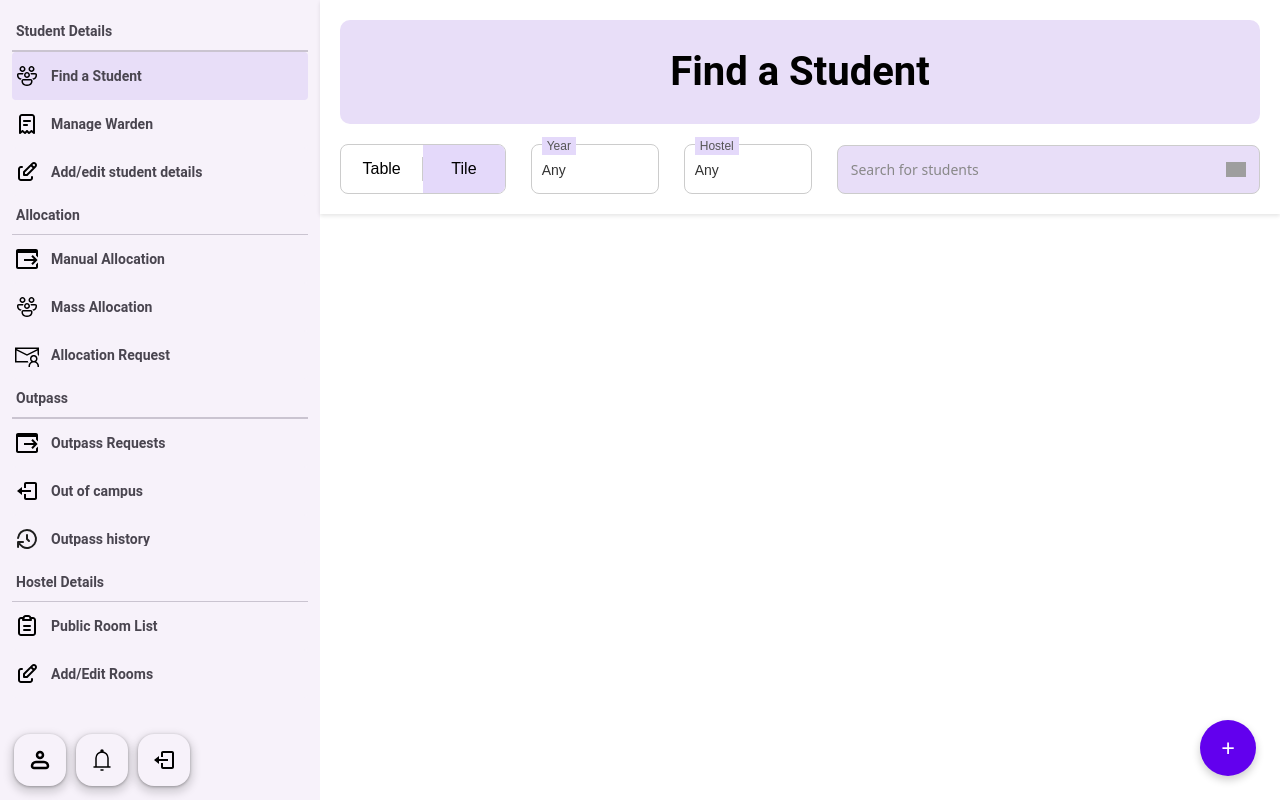
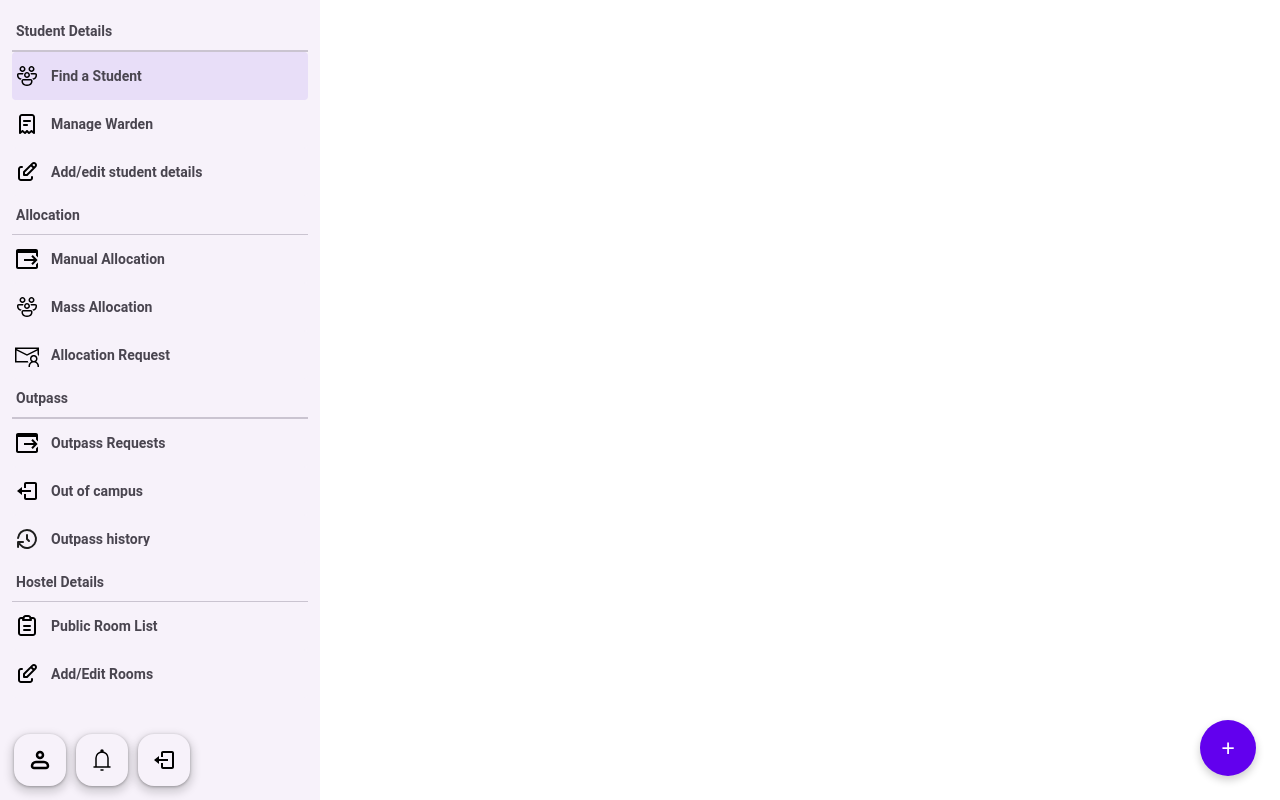
Before and after one commit to Rishavgg/ashrey-hostel, a React (Vite) app in the folder frontend/: page /chief-warden-dashboard in a window 1280 px wide. Built offline with nearby package versions, Linux system fonts and the light colour scheme; grey boxes are pictures that could not be loaded.

Commit message:
temporary fix for chief warden dashboard

```diff
--- a/frontend/src/Pages/ChiefWardenDashboard/ChiefWardenDashboard.tsx
+++ b/frontend/src/Pages/ChiefWardenDashboard/ChiefWardenDashboard.tsx
@@ -1,7 +1,6 @@
 import React, { useState } from "react";
 import Navbar from "../../components/NavbarChief.tsx";
-import FilterBar from "../../components/FilterBar.tsx";
-import { fetchWardenData } from "../../services/managerService.tsx";
+// import { fetchWardenData } from "../../services/managerService.tsx";
 import FindWardenPage from "../../Pages/ChiefWardenDashboard/FindWarden.tsx";
 import MassAllocationPage from "../../Pages/ChiefWardenDashboard/MassAllocation.tsx";
 import ManualAllocationPage from "../../Pages/ChiefWardenDashboard/ManualAllocation";
@@ -20,7 +19,7 @@ type Field = {
 const ChiefWarden: React.FC = () => {
   const [activePage, setActivePage] = useState<string>("Find a Student"); // Default page
   const [isAddWardenPopupVisible, setIsAddWardenPopupVisible] = useState(false); // State to toggle AddUser popup
-  const [wardens, setWardens] = useState<any[]>([]); // Store wardens data
+  const [wardens] = useState<any[]>([]); // Store wardens data
   const [isPopupLoading, setIsPopupLoading] = useState(false);
 
   // Dropdown options for hostel selection
@@ -37,15 +36,15 @@ const ChiefWarden: React.FC = () => {
   };
 
   // Handle Search Functionality
-  const handleSearch = async (searchTerm: string) => {
-    if (!searchTerm) {
-      const data = await fetchWardenData(0, 10); // Fetch all wardens if no search term
-      setWardens(data);
-    } else {
-      const data = await fetchWardenData(0, 10); // Placeholder: Use backend search if available
-      setWardens(data);
-    }
-  };
+  // const handleSearch = async (searchTerm: string) => {
+  //   if (!searchTerm) {
+  //     const data = await fetchWardenData(0, 10); // Fetch all wardens if no search term
+  //     setWardens(data);
+  //   } else {
+  //     const data = await fetchWardenData(0, 10); // Placeholder: Use backend search if available
+  //     setWardens(data);
+  //   }
+  // };
 
   // Handle Popup Submission for Adding Warden
   const handleAddWardenSubmit = async (data: Record<string, string>) => {
@@ -175,7 +174,7 @@ const ChiefWarden: React.FC = () => {
           }}
         >
           {/* Filter Bar */}
-          <FilterBar title={activePage} onSearch={handleSearch} />
+          {/* <FilterBar title={activePage} onSearch={handleSearch} /> */}
 
           {/* Dynamic Content */}
           <div
```
